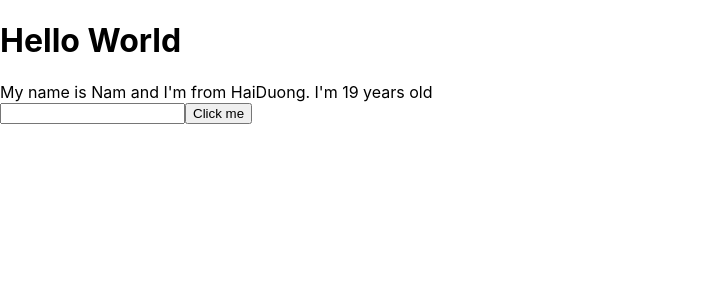
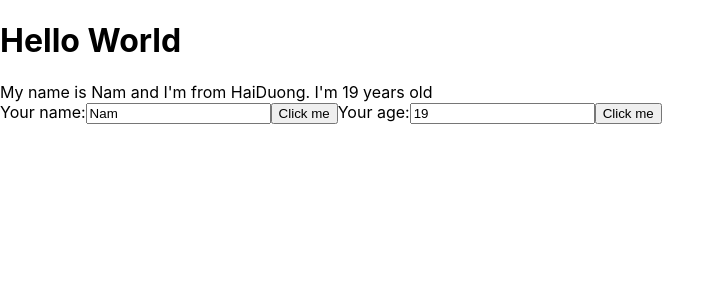
Before and after one commit to TgNam/learn-reactjs, a React (Create React App) app: page / in a window 1280 px wide. Shown: the top 300 px of the page, without its empty margins (0-725 px from the left). Built offline with nearby package versions, Linux system fonts and the light colour scheme.

Commit message:
video 23

```diff
--- a/src/components/MyConponent.js
+++ b/src/components/MyConponent.js
@@ -1,32 +1,12 @@
 import React from 'react'
+import UserInfo from './UserInfo'
+class MyConponent extends React.Component {
 
-class MyConponent extends React.Component {
-    state = {
-        name: "Nam",
-        address: "HaiDuong",
-        age: 19
-    }
-    hendleOnChange = (event) => {
-        this.setState({
-            name: event.target.value,
-            age: Math.floor(Math.random() * 100 + 1)
-        })
-    }
-    hendleOnSubmit=(event)=>{
-        event.preventDefault();
-        console.log("My name is"+this.state.name)
-    }
     //JSX
     render() {
         return (
             <div>
-                My  name is {this.state.name} and I'm from {this.state.address}. I'm {this.state.age} years old
-
-                <form onSubmit={(event)=>this.hendleOnSubmit(event)}>
-                    <input type='text'
-                        onChange={(event) => { this.hendleOnChange(event) }} />
-                    <button>Click me</button>
-                </form>
+                <UserInfo />
             </div>
         );
     }
--- /dev/null
+++ b/src/components/UserInfo.js
@@ -0,0 +1,44 @@
+import React from "react";
+
+class UserInfo extends React.Component {
+    state = {
+        name: "Nam",
+        address: "HaiDuong",
+        age: 19
+    }
+    hendleOnChangeName = (event) => {
+        this.setState({
+            name: event.target.value,
+        })
+    }
+    hendleOnChangeAge = (event) => {
+        this.setState({
+            age: event.target.value
+        })
+    }
+    hendleOnSubmit = (event) => {
+        event.preventDefault();
+        console.log("My name is" + this.state.name)
+    }
+    render() {
+        return (
+            <div>
+                My  name is {this.state.name} and I'm from {this.state.address}. I'm {this.state.age} years old
+
+                <form onSubmit={(event) => this.hendleOnSubmit(event)}>
+                    <label>Your name:</label>
+                    <input type='text'
+                        value={this.state.name}
+                        onChange={(event) => { this.hendleOnChangeName(event) }} />
+                    <button>Click me</button>
+                    <label>Your age:</label>
+                    <input type='text'
+                        value={this.state.age}
+                        onChange={(event) => { this.hendleOnChangeAge(event) }} />
+                    <button>Click me</button>
+                </form>
+            </div>
+        )
+    }
+}
+export default UserInfo;
```
